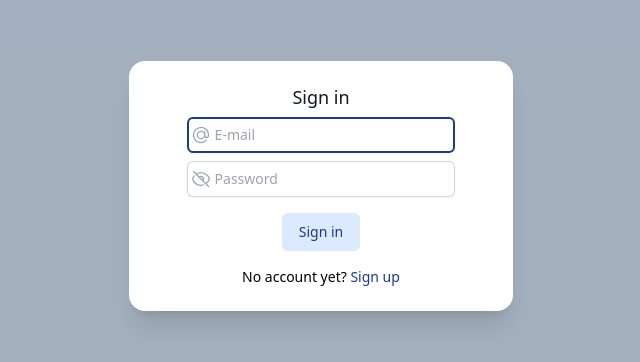
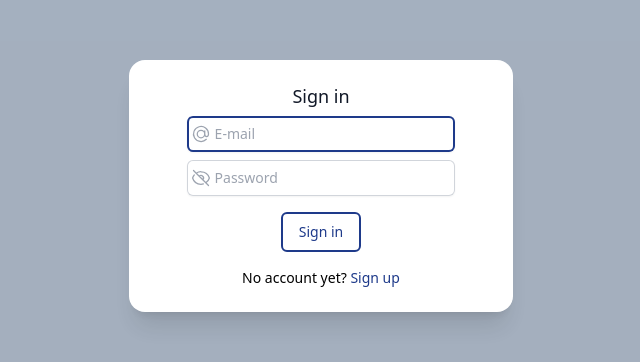
Before and after one commit to eimwe/chatroom, a Vue app: page / in a window 1280 px wide. Shown: the part 214-576 px from the top of the page, without its empty margins (319-959 px from the left). Built offline with nearby package versions, Linux system fonts and the light colour scheme; no server answers.

Commit message:
Filled button slot in auth and send message forms

```diff
--- a/src/components/LoginForm.vue
+++ b/src/components/LoginForm.vue
@@ -4,6 +4,7 @@ import useLogin from '../composables/useLogin.js';
 import { DialogTitle } from '@headlessui/vue';
 import InputEmail from './InputEmail.vue';
 import InputPassword from './InputPassword.vue';
+import ButtonSlot from './ButtonSlot.vue';
 
 const emit = defineEmits(['signedIn']);
 
@@ -39,12 +40,6 @@ const signUserIn = async () => {
   </form>
   <div class="text-center text-red-600">{{ error }}</div>
   <div class="mt-4 text-center">
-    <button
-      type="submit"
-      form="signin-form"
-      class="inline-flex justify-center rounded-md border border-transparent bg-blue-100 px-4 py-2 text-sm font-medium text-blue-900 hover:bg-blue-200 focus:outline-none focus-visible:ring-2 focus-visible:ring-blue-500 focus-visible:ring-offset-2"
-    >
-      Sign in
-    </button>
+    <ButtonSlot type="submit" form="signin-form">Sign in</ButtonSlot>
   </div>
 </template>
--- a/src/components/MessageForm.vue
+++ b/src/components/MessageForm.vue
@@ -1,5 +1,6 @@
 <script setup>
 import { ref } from 'vue';
+import ButtonSlot from './ButtonSlot.vue';
 import { PaperAirplaneIcon } from '@heroicons/vue/24/outline';
 import getUser from '../composables/getUser.js';
 import { serverTimestamp } from 'firebase/firestore';
@@ -44,13 +45,10 @@ const sendMessage = async () => {
         placeholder="Type message here"
         class="block w-full rounded-md border-0 py-1.5 text-gray-900 shadow-sm ring-1 ring-inset ring-gray-300 placeholder:text-gray-400 focus:ring-2 focus:ring-inset focus:ring-blue-500 sm:py-5 sm:text-sm sm:leading-6"
       ></textarea>
-      <button
-        type="submit"
-        class="inline-flex justify-center rounded-md border border-transparent bg-blue-100 px-2 py-1 text-sm font-medium text-blue-900 hover:bg-blue-200 focus:outline-none focus-visible:ring-2 focus-visible:ring-blue-500 focus-visible:ring-offset-2 sm:px-4 sm:py-2"
-      >
+      <ButtonSlot type="submit">
         <span class="sr-only">Send</span>
         <PaperAirplaneIcon class="h-6 w-6" />
-      </button>
+      </ButtonSlot>
     </div>
   </form>
 </template>
--- a/src/components/RegisterForm.vue
+++ b/src/components/RegisterForm.vue
@@ -5,6 +5,7 @@ import { DialogTitle } from '@headlessui/vue';
 import { UserCircleIcon } from '@heroicons/vue/24/outline';
 import InputEmail from './InputEmail.vue';
 import InputPassword from './InputPassword.vue';
+import ButtonSlot from './ButtonSlot.vue';
 
 const emit = defineEmits(['signedUp']);
 
@@ -55,12 +56,6 @@ const signUserUp = async () => {
   </form>
   <div class="text-center text-red-600">{{ error }}</div>
   <div class="mt-4 text-center">
-    <button
-      type="submit"
-      form="signup-form"
-      class="inline-flex justify-center rounded-md border border-transparent bg-blue-100 px-4 py-2 text-sm font-medium text-blue-900 hover:bg-blue-200 focus:outline-none focus-visible:ring-2 focus-visible:ring-blue-500 focus-visible:ring-offset-2"
-    >
-      Sign up
-    </button>
+    <ButtonSlot type="submit" form="signup-form">Sign up</ButtonSlot>
   </div>
 </template>
```
